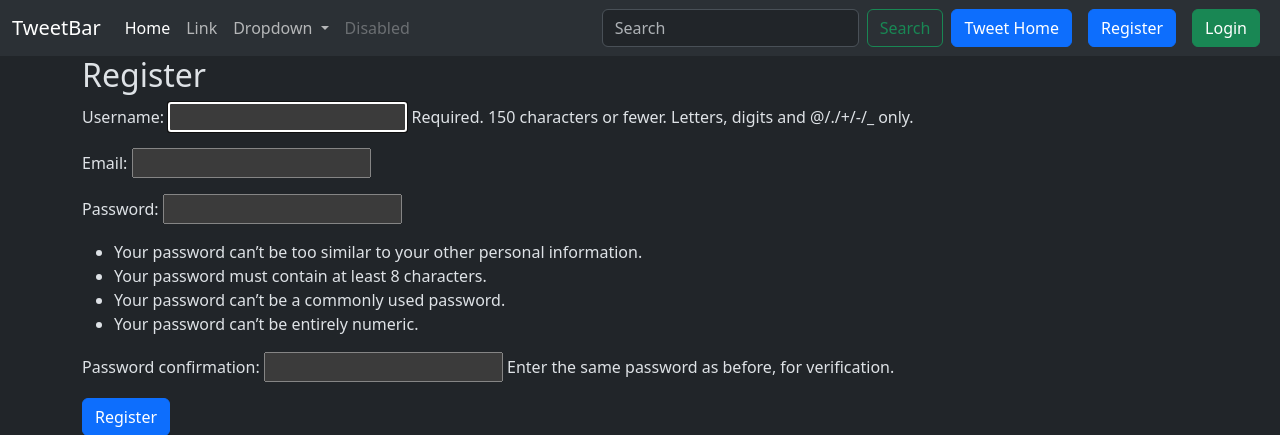
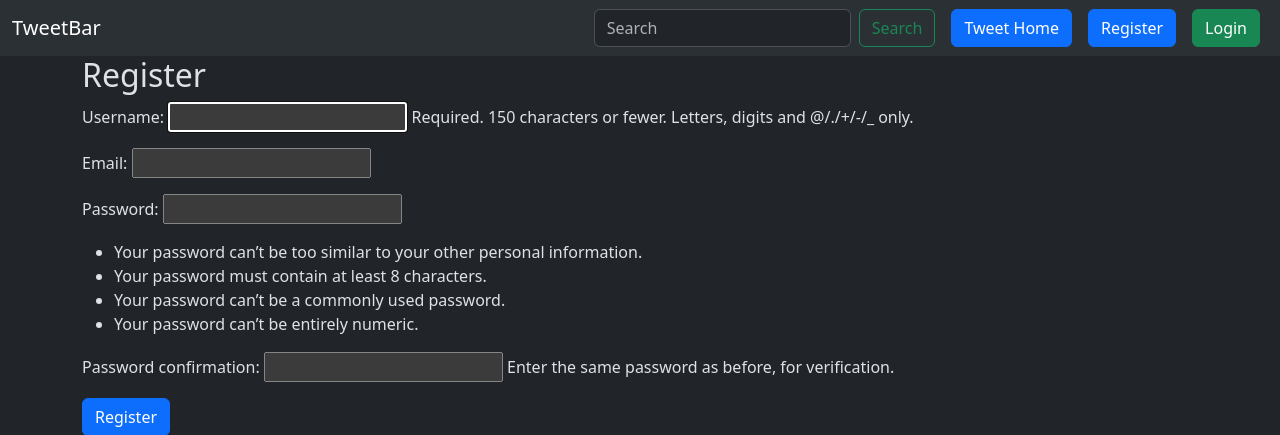
Before and after one commit to XumoVoidHD/townhall, a Django app: page /register/ in a window 1280 px wide. Shown: the top 435 px of the page. Run offline with Django 5.2, Linux system fonts and the light colour scheme.

Commit message:
Search Added

```diff
--- a/templates/layout.html
+++ b/templates/layout.html
@@ -21,6 +21,7 @@
           <button class="navbar-toggler" type="button" data-bs-toggle="collapse" data-bs-target="#navbarSupportedContent" aria-controls="navbarSupportedContent" aria-expanded="false" aria-label="Toggle navigation">
             <span class="navbar-toggler-icon"></span>
           </button>
+          {% comment %}
           <div class="collapse navbar-collapse" id="navbarSupportedContent">
             <ul class="navbar-nav me-auto mb-2 mb-lg-0">
               <li class="nav-item">
@@ -44,11 +45,14 @@
                 <a class="nav-link disabled" aria-disabled="true">Disabled</a>
               </li>
             </ul>
-            <form class="d-flex" role="search">
-              <input class="form-control me-2" type="search" placeholder="Search" aria-label="Search">
+            {% endcomment %}
+            <div class="collapse navbar-collapse" id="navbarSupportedContent">
+              <div class="ms-auto d-flex align-items-center">
+                  <form class="d-flex me-2" role="search">
+                      <input class="form-control me-2" name="search" type="search" placeholder="Search" aria-label="Search">
                       <button class="btn btn-outline-success" type="submit">Search</button>
                   </form>
-            <a href ="{% url 'tweet_list' %}" class="btn btn-primary mx-2">Tweet Home</a>
+                  <a href="{% url 'tweet_list' %}" class="btn btn-primary mx-2">Tweet Home</a>
                   {% if user.is_authenticated %}
                       <form method="post" action="{% url 'logout' %}">
                           {% csrf_token %}
@@ -60,6 +64,7 @@
                   {% endif %}
               </div>
           </div>
+        </div>
       </nav>
     <div class='container'>
         {% block content %}
--- a/tweet/views.py
+++ b/tweet/views.py
@@ -4,6 +4,7 @@ from .forms import *
 from django.shortcuts import get_object_or_404, redirect
 from django.contrib.auth.decorators import login_required
 from django.contrib.auth import login
+from django.db.models import Q
 # Create your views here.
 
 def index(request):
@@ -11,6 +12,14 @@ def index(request):
 
 def tweet_list (request):
     tweets = Tweet.objects.all().order_by('-created_at')
+
+    if request.GET.get('search'):
+        search = request.GET.get('search')
+        tweets = tweets.filter(
+            Q(user__username__icontains = search) |
+            Q(text__icontains = search)
+        )
+
     return render(request, 'tweet_list.html', {'tweets': tweets})
 
 @login_required
```
Also changed, not shown: db.sqlite3, media/photos/4chan.png (added), media/photos/Gk1ISsjW8AAVDsH.jpeg (added), media/photos/GkukcpjWoAADL2A.jpeg (added), media/photos/GkwXgglWIAEC07h.jpeg (added), media/photos/adhaar.jpg (added), media/photos/security_questions.png (added), media/photos/tempp.png (added), media/photos/vtop_new.png (added). Lines whose indentation alone changed are shown as unchanged.
